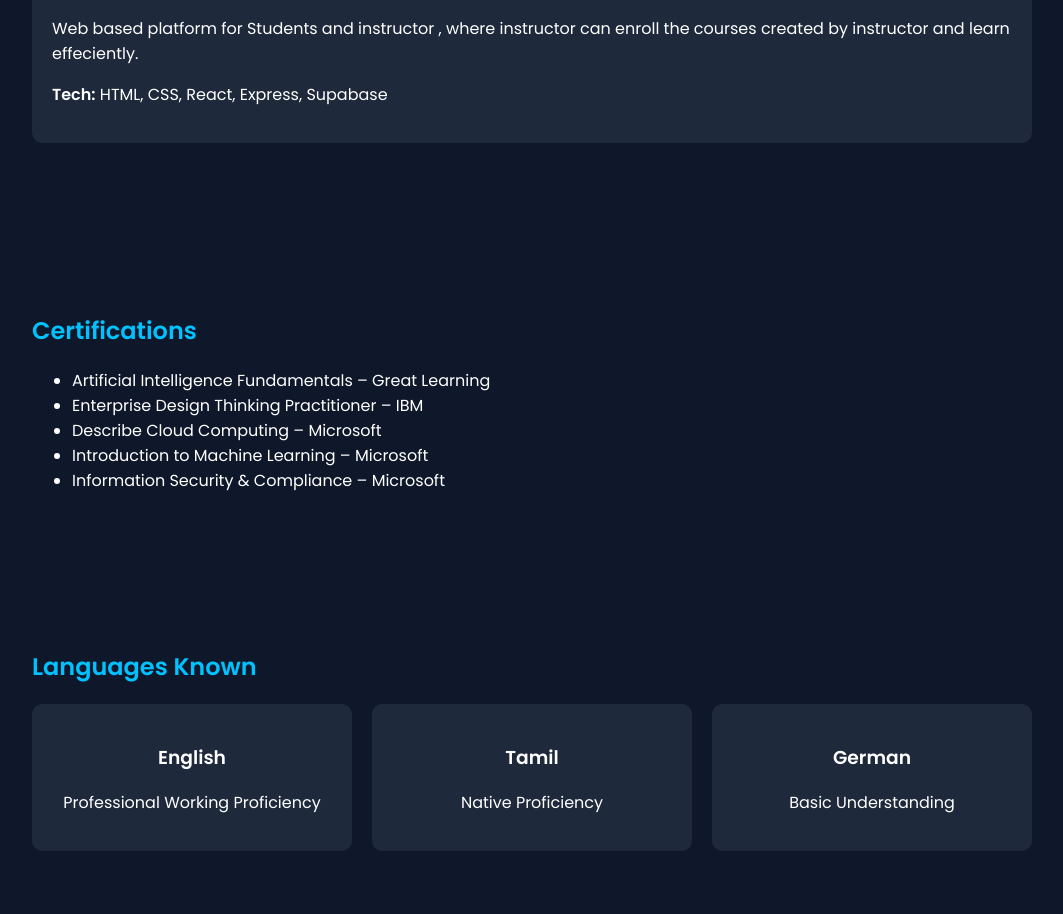
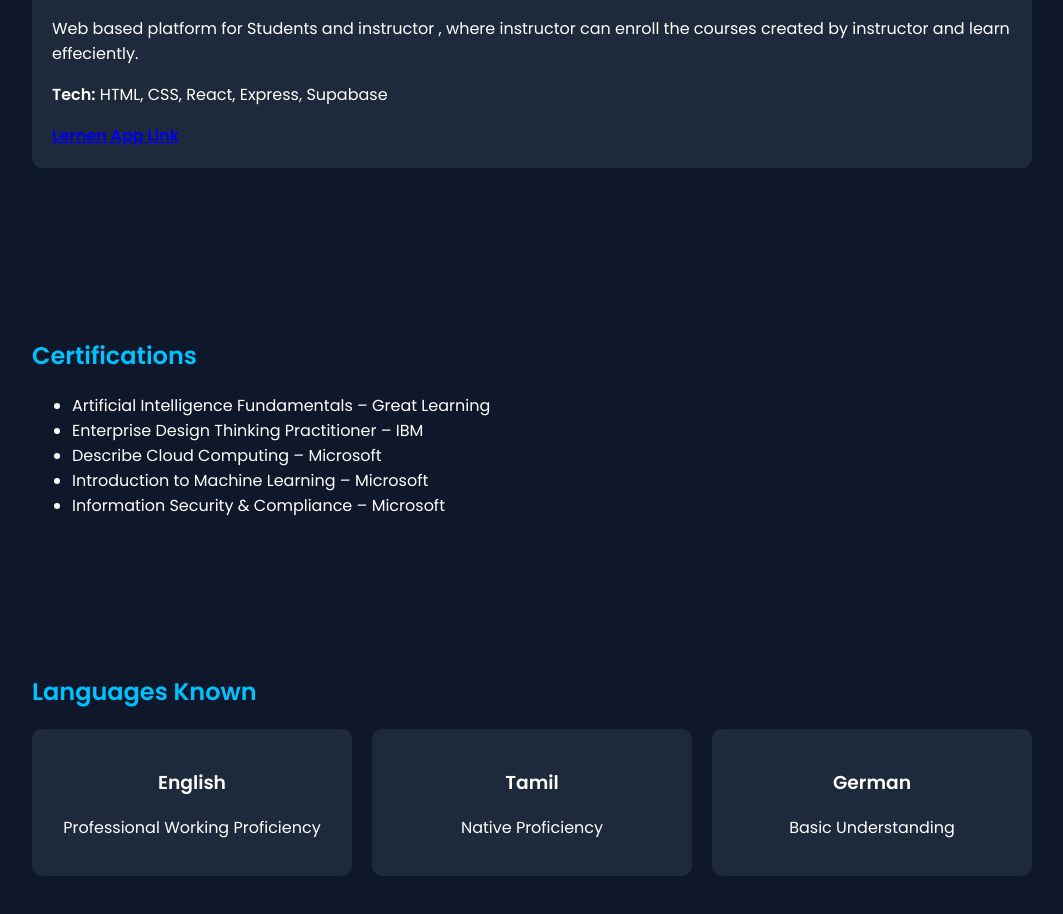
Before and after one commit to padmasrivg/padmasri-s-portfolio, a plain HTML site: page index.html in a window 1280 px wide. Shown: the part 3721-4635 px from the top of the page, without its empty margins (108-1171 px from the left). Drawn offline with Linux system fonts and the light colour scheme.

Commit message:
added project link in index.html

```diff
--- a/index.html
+++ b/index.html
@@ -141,6 +141,7 @@ Admin dashboard allows management of complaints efficiently.
 </p>
 
 <p><b>Tech:</b> HTML, CSS, React, Express, Supabase</p>
+<a href="https://lernen-lms.vercel.app/"><b>Lernen App Link</b></a>
 </div>
 
 </section>
```
